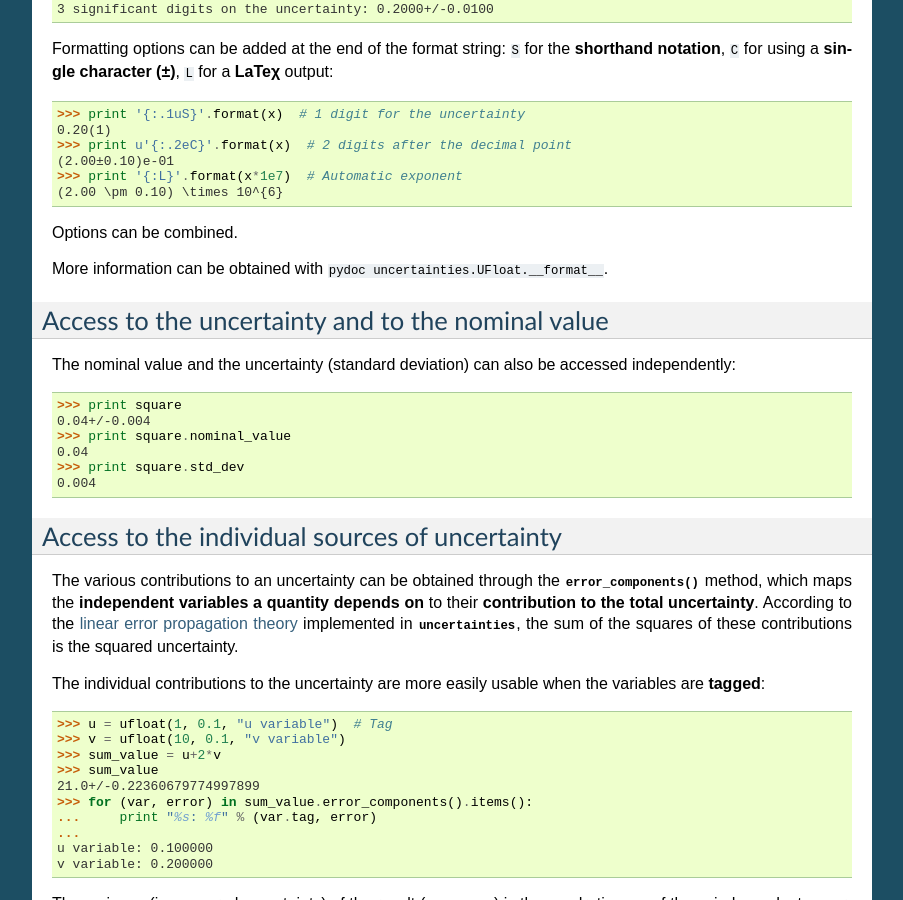
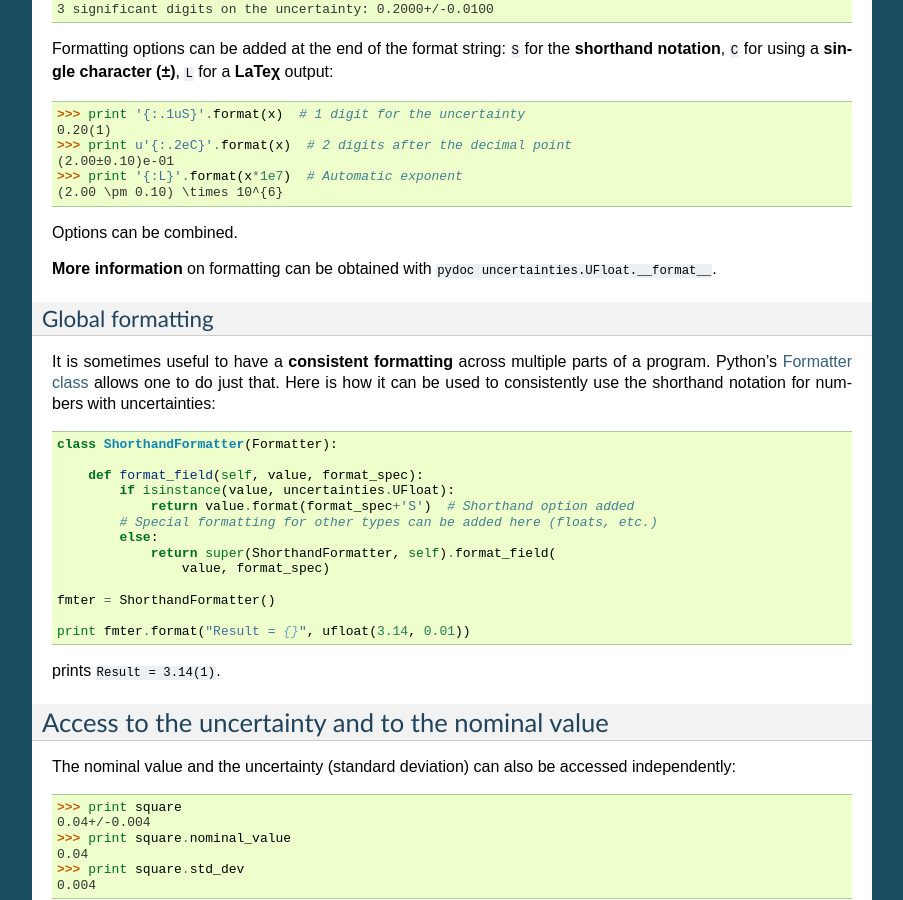
Before and after one commit to lmfit/uncertainties, a Sphinx documentation site: the page built from doc/user_guide.rst, in a window 1280 px wide and 900 px high, scrolled down 2923 px. Shown: the whole window, without its empty margins (198-1101 px from the left). Built offline with Sphinx 7.4.7, drawn with Linux system fonts in a browser that asks for light colours; the version number is read from the project's files by our own code.

Commit message:
Added information about global formatting.

```diff
--- a/doc/user_guide.rst
+++ b/doc/user_guide.rst
@@ -195,8 +195,36 @@ for the **shorthand notation**, ``C`` for using a **single character
 
 Options can be combined.
 
-More information can be obtained with ``pydoc
+**More information** on formatting can be obtained with ``pydoc
 uncertainties.UFloat.__format__``.
+
+Global formatting
+-----------------
+
+It is sometimes useful to have a **consistent formatting** across
+multiple parts of a program. Python's `Formatter class
+<http://docs.python.org/2/library/string.html#string-formatting>`_
+allows one to do just that. Here is how it can be used to consistently
+use the shorthand notation for numbers with uncertainties:
+
+.. code-block:: python
+
+   class ShorthandFormatter(Formatter):
+
+       def format_field(self, value, format_spec):
+           if isinstance(value, uncertainties.UFloat):
+               return value.format(format_spec+'S')  # Shorthand option added
+           # Special formatting for other types can be added here (floats, etc.)
+           else:
+               return super(ShorthandFormatter, self).format_field(
+                   value, format_spec)
+
+   fmter = ShorthandFormatter()
+
+   print fmter.format("Result = {}", ufloat(3.14, 0.01))
+
+prints ``Result = 3.14(1)``.
+
 
 .. index::
    pair: nominal value; of scalar
```
